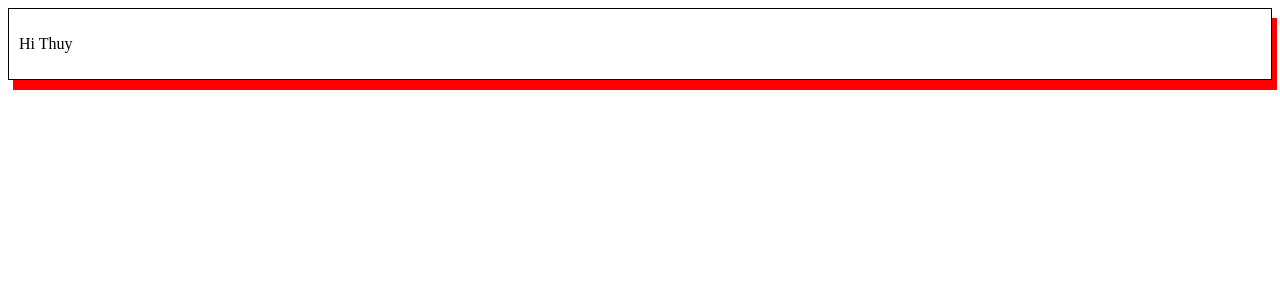
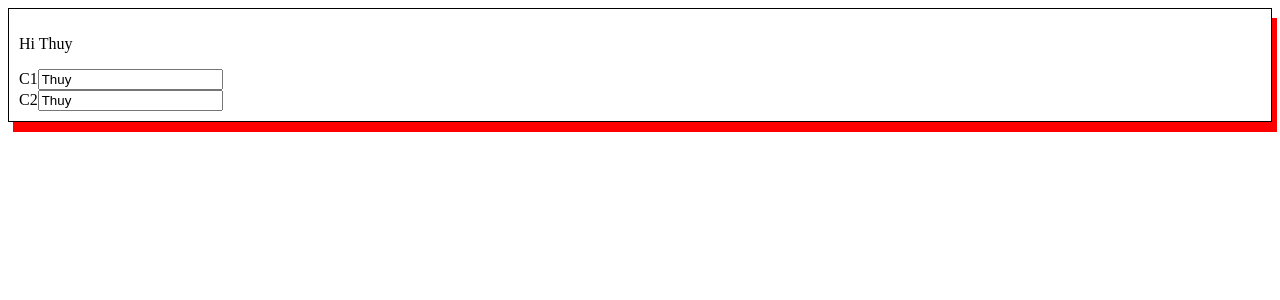
Before and after one commit to thuthuy1901/appAngular, an Angular app: page / in a window 1280 px wide. Shown: the top 300 px of the page. Built offline with nearby package versions, Linux system fonts and the light colour scheme.

Commit message:
DataBindingProperties

```diff
--- a/src/app/home/home.component.html
+++ b/src/app/home/home.component.html
@@ -1,3 +1,8 @@
 <div class="test">
   <p>Hi {{ name }}</p>
+  <label for="">C1</label>
+  <input value="{{ name }}" title="ten {{ name }}" />
+  <br />
+  <label for="">C2</label>
+  <input [value]="name" [title]="'ten ' + name" />
 </div>
```
